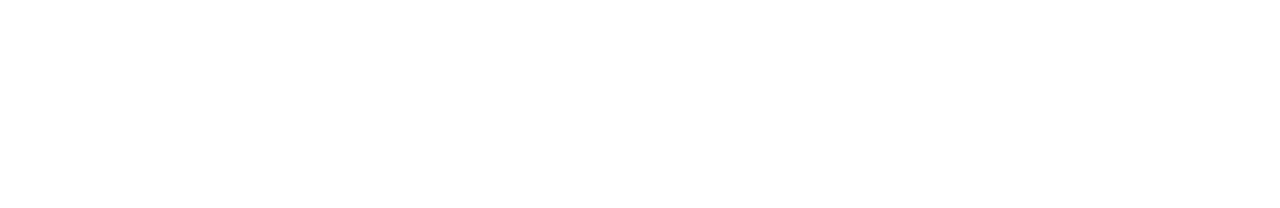
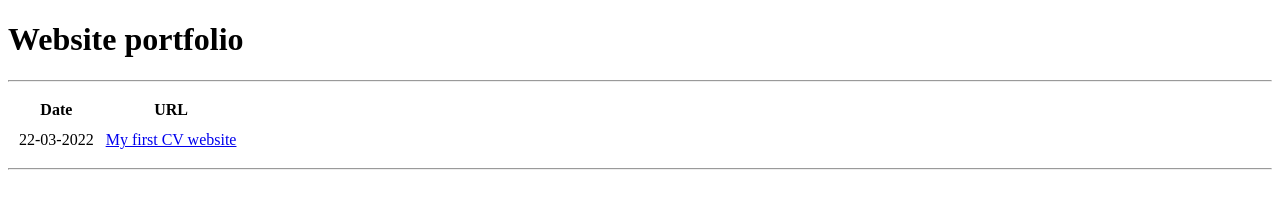
Before and after one commit to Kirsten73/cv, a plain HTML site: page Webdev.html in a window 1280 px wide. Drawn offline with Linux system fonts and the light colour scheme.

Commit message:
added extra info

```diff
--- a/Webdev.html
+++ b/Webdev.html
@@ -5,6 +5,20 @@
     <title>Website development portfolio</title>
   </head>
   <body>
-
+    <h1>Website portfolio</h1>
+    <hr>
+      <table cellspacing="10">
+        <thead>
+          <th>Date</th>
+          <th>URL</th>
+        </thead>
+        <tbody>
+          <tr>
+            <td>22-03-2022</td>
+            <td><a href="https://kirsten73.github.io/cv/">My first CV website</a></td>
+          </tr>
+        </tbody>
+      </table>
+      <hr>
   </body>
 </html>
```
